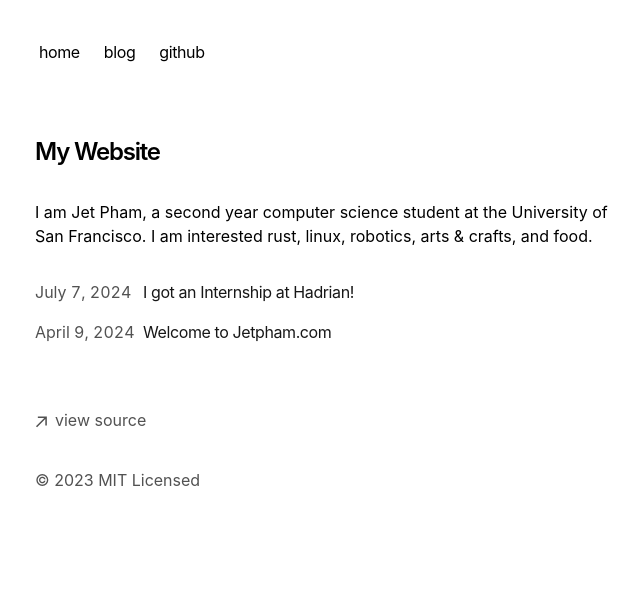
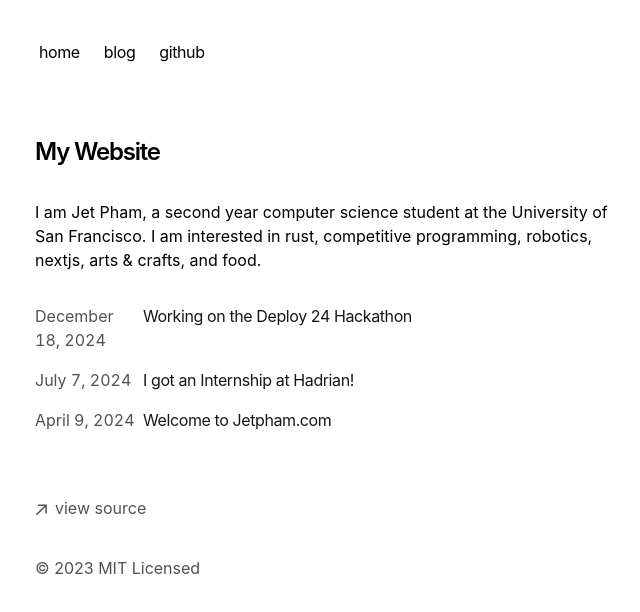
Before and after one commit to jetpham/jetpham.com, a Next.js app: page / in a window 1280 px wide. Shown: the top 612 px of the page, without its empty margins (317-957 px from the left). Built offline with nearby package versions, Linux system fonts and the light colour scheme.

Commit message:
feat: fix page grammer and start deploy24 blog

```diff
--- /dev/null
+++ b/app/blog/posts/Deploy24.mdx
@@ -0,0 +1,5 @@
+---
+title: 'Working on the Deploy 24 Hackathon'
+publishedAt: '2024-12-18'
+summary: 'I co-hosted and participated in compsigh's 2nd Annual Hackathon, Deploy 24!'
+---
--- a/app/page.tsx
+++ b/app/page.tsx
@@ -7,7 +7,7 @@ export default function Page() {
         My Website
       </h1>
       <p className="mb-4">
-        {`I am Jet Pham, a second year computer science student at the University of San Francisco. I am interested rust, linux, robotics, arts & crafts, and food.`}
+        {`I am Jet Pham, a second year computer science student at the University of San Francisco. I am interested in rust, competitive programming, robotics, nextjs, arts & crafts, and food.`}
       </p>
       <div className="my-8">
         <BlogPosts />
```
